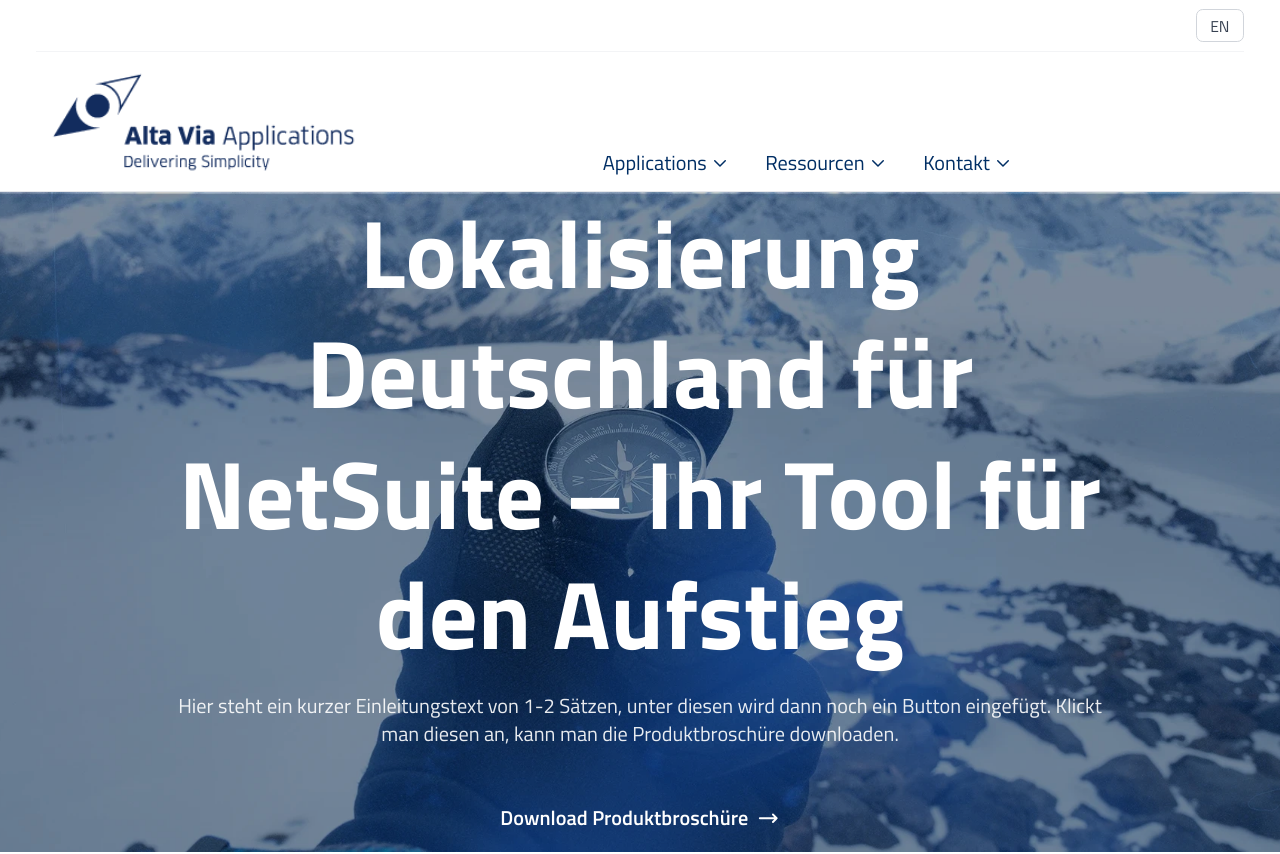
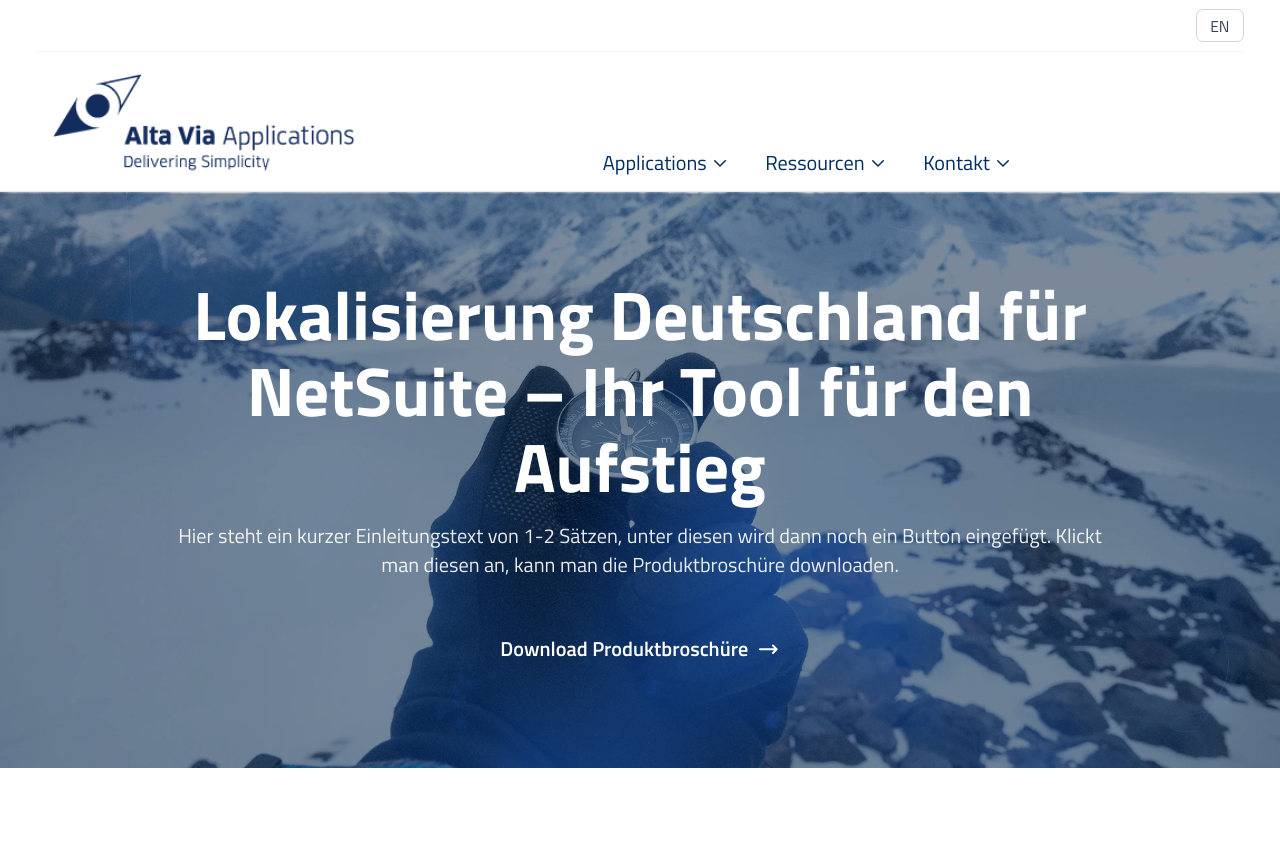
Before and after one commit to Altavia-web/altaviaa.ai, a Next.js app: page / in a window 1280 px wide. Shown: the top 854 px of the page. Built offline with nearby package versions, Linux system fonts and the light colour scheme.

Commit message:
update 2

```diff
--- a/components/sections/home/home-hero.tsx
+++ b/components/sections/home/home-hero.tsx
@@ -20,7 +20,7 @@
 
       {/* Content */}
       <div className="relative z-10 max-w-4xl mx-auto px-6 text-center">
-        <h1 className="font-bold mb-6 leading-tight" style={{fontSize: 'clamp(3.67rem, 7.53vw, 7.91rem)'}}>
+        <h1 className="font-bold mb-6 text-center" style={{fontSize: '69px', lineHeight: '110%', letterSpacing: '0'}}>
           Lokalisierung Deutschland für NetSuite – Ihr Tool für den Aufstieg
         </h1>
         <p className="text-2xl md:text-3xl mb-8 leading-relaxed opacity-90">
```
